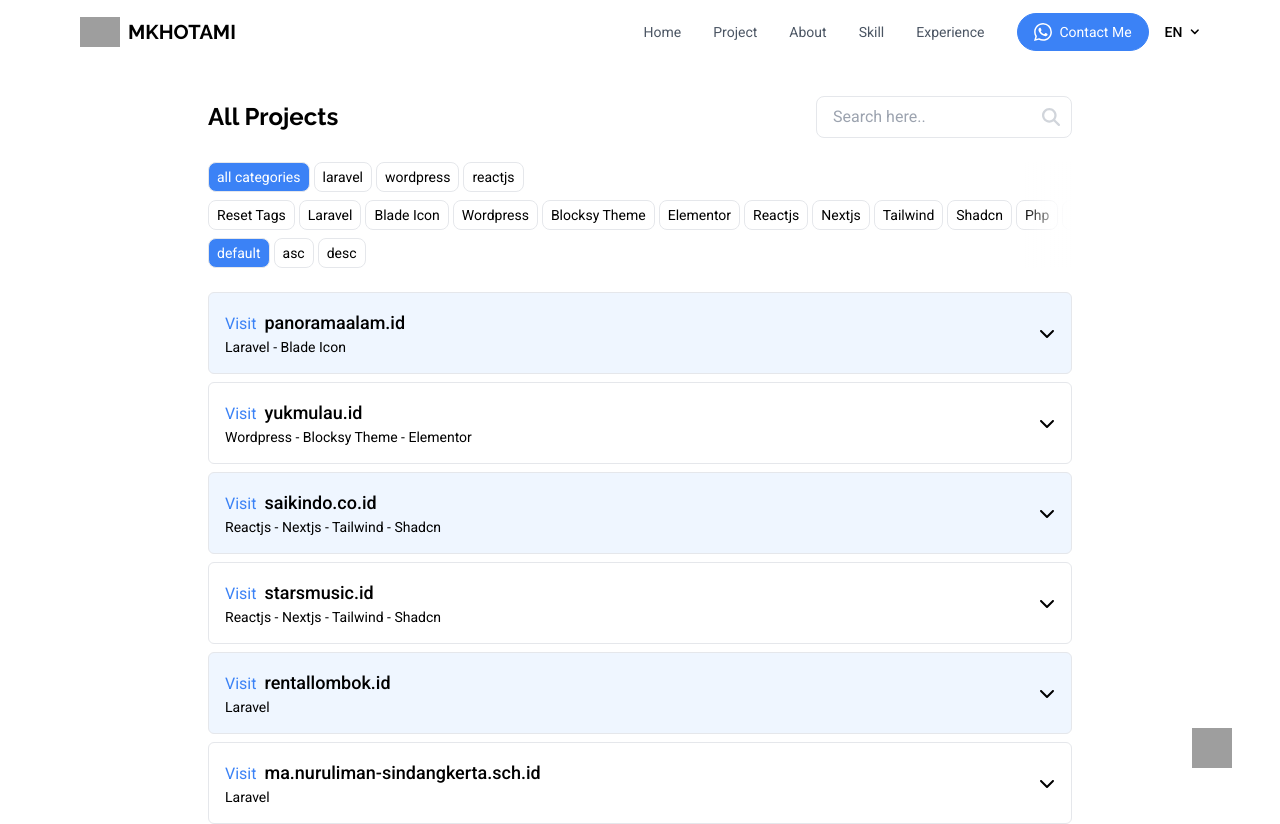
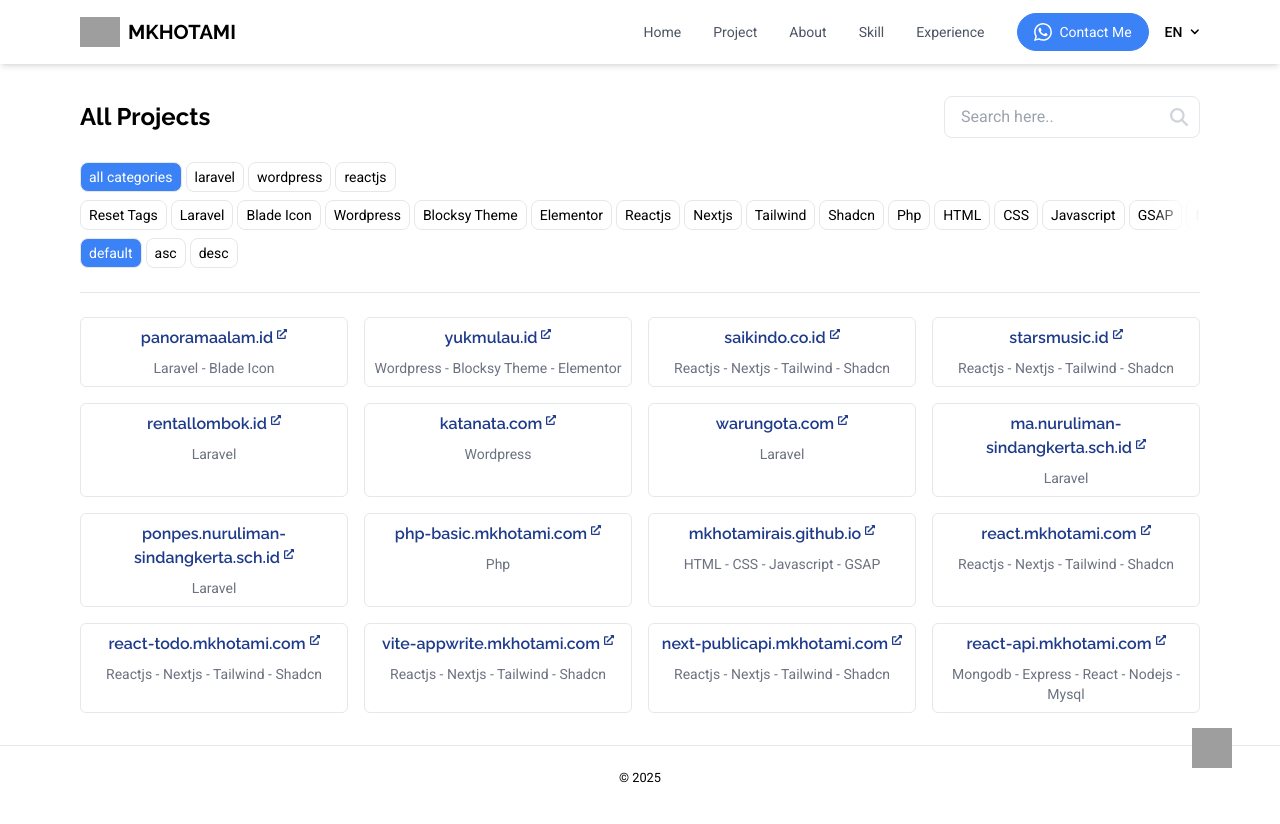
Before and after one commit to mkhotamirais/portfolio, a React (Vite) app: page /projects in a window 1280 px wide. Shown: the top 824 px of the page. Built offline with nearby package versions, Linux system fonts and the light colour scheme; grey boxes are pictures that could not be loaded.

Commit message:
banyak perubahan

```diff
--- a/src/components/Layout.tsx
+++ b/src/components/Layout.tsx
@@ -31,9 +31,9 @@ export default function Layout({ children }: LayoutProps) {
   }, []);
 
   return (
-    <React.Fragment>
+    <div className="flex flex-col min-h-screen">
       {/* header */}
-      <header className="h-16 bg-white/80 sticky top-0 z-50 backdrop-blur">
+      <header className="h-16 bg-white/80 sticky top-0 z-50 backdrop-blur shadow-md">
         <div className="container h-full">
           <div className="flex h-full items-center justify-between">
             <Logo />
@@ -99,7 +99,7 @@ export default function Layout({ children }: LayoutProps) {
       </header>
 
       {/* main */}
-      <main>{children}</main>
+      <main className="grow">{children}</main>
 
       {/* footer */}
       <footer className="h-16 border-t">
@@ -132,6 +132,6 @@ export default function Layout({ children }: LayoutProps) {
           />
         </a>
       </div>
-    </React.Fragment>
+    </div>
   );
 }
--- a/src/lib.ts
+++ b/src/lib.ts
@@ -157,6 +157,18 @@ export const projects: ProjectsData[] = [
     "web-description": "later",
   },
   {
+    "domain-name": "katanata.com",
+    "website-type": "writing service",
+    tools: ["Wordpress"],
+    "web-description": "later",
+  },
+  {
+    "domain-name": "warungota.com",
+    "website-type": "Online Shop",
+    tools: ["Laravel"],
+    "web-description": "later",
+  },
+  {
     "domain-name": "ma.nuruliman-sindangkerta.sch.id",
     "website-type": "School Profile",
     tools: ["Laravel"],
@@ -169,22 +181,10 @@ export const projects: ProjectsData[] = [
     "web-description": "later",
   },
   {
-    "domain-name": "warung.mkhotami.com",
-    "website-type": "Online Shop",
-    tools: ["Laravel"],
-    "web-description": "later",
-  },
-  {
     "domain-name": "php-basic.mkhotami.com",
     "website-type": "Catatan website",
     tools: ["Php"],
     "web-description": "later",
-  },
-  {
-    "domain-name": "profile.mkhotami.com",
-    "website-type": "Company Profile",
-    tools: ["Reactjs", "Nextjs", "Tailwind", "Shadcn"],
-    "web-description": "https://profile-mkhotami.vercel.app: later",
   },
   {
     "domain-name": "mkhotamirais.github.io",
--- a/src/locales/en/common.json
+++ b/src/locales/en/common.json
@@ -16,7 +16,7 @@
         "description": "I Built dynamic, responsive web applications and created seamless user experiences with efficient code.",
         "hero-btn": {
           "download": ["Download CV", "Download", "Preview"],
-          "contact": "Contact Me"
+          "project-btn": "My Projects"
         }
       },
       "project": {
--- a/src/locales/id/common.json
+++ b/src/locales/id/common.json
@@ -16,7 +16,7 @@
         "description": "Saya membangun aplikasi web dinamis dan responsif serta menciptakan pengalaman pengguna yang mulus dengan kode yang efisien.",
         "hero-btn": {
           "download": ["Unduh CV", "Unduh", "Pratinjau"],
-          "contact": "Hubungi Saya"
+          "project-btn": "Proyek Saya"
         }
       },
       "project": {
--- a/src/pages/Home.tsx
+++ b/src/pages/Home.tsx
@@ -82,9 +82,9 @@ export default function Home() {
                   </div>
                 </div>
               </div>
-              <a href="#contact">
+              <a href="/projects">
                 <Button className="lg:px-6 lg:py-3" variant="bordered">
-                  {t("home.hero.hero-btn.contact")}
+                  {t("home.hero.hero-btn.project-btn")}
                 </Button>
               </a>
             </div>
--- a/src/pages/Projects.tsx
+++ b/src/pages/Projects.tsx
@@ -1,10 +1,11 @@
-import { FaChevronDown, FaMagnifyingGlass } from "react-icons/fa6";
+import { FaMagnifyingGlass } from "react-icons/fa6";
 import { ProjectsData } from "../types";
 import React, { ChangeEvent, MouseEvent, useState } from "react";
 import { useTranslation } from "react-i18next";
 import { Helmet } from "react-helmet-async";
 import Layout from "../components/Layout";
 import { projects } from "../lib";
+import { FaExternalLinkAlt } from "react-icons/fa";
 
 const badges = Array.from(new Set(projects.flatMap((project) => project.tools)));
 const categories = ["all categories", "laravel", "wordpress", "reactjs"];
@@ -16,7 +17,7 @@ export default function Projects() {
   const [cari, setCari] = useState("");
   const [selectedBadge, setSelectedBadge] = useState<string[]>([]);
   const [selectedCategory, setSelectedCategory] = useState<string>("");
-  const [openAcc, setOpenAcc] = useState<number | null>(null);
+  // const [openAcc, setOpenAcc] = useState<number | null>(null);
   const [selectedSort, setSelectedSort] = useState<(typeof sort)[number]>("default");
 
   const filteredProjects = projects
@@ -58,7 +59,7 @@ export default function Projects() {
         <title>{t("meta.projects.title")}</title>
         <meta name="description" content={`${t("meta.projects.description")}`} />
       </Helmet>
-      <div className="px-4 max-w-4xl mx-auto py-8">
+      <div className="container py-8">
         {/* Title and Search */}
         <div className="flex flex-col sm:flex-row items-center justify-between gap-4 mb-6">
           <h1 className="text-2xl font-bold min-w-max">All Projects</h1>
@@ -134,33 +135,41 @@ export default function Projects() {
           </div>
         </div>
 
+        <br />
+        <hr />
         {/* No result */}
         {filteredProjects.length === 0 && <div className="py-8 italic">{t("other.no-result")}</div>}
 
         {/* Result */}
-        <div className="mt-6">
+        <div className="mt-6 grid grid-cols-1 sm:grid-cols-2 lg:grid-cols-4 gap-1 sm:gap-2 lg:gap-4">
           {filteredProjects.map((project: ProjectsData, i) => (
             <div
               key={i}
-              onMouseEnter={() => setOpenAcc(i)}
-              onMouseLeave={() => setOpenAcc(null)}
-              className="border mb-2 rounded-md p-4 overflow-x-scroll odd:bg-blue-50"
+              // onMouseEnter={() => setOpenAcc(i)}
+              // onMouseLeave={() => setOpenAcc(null)}
+              className="border rounded-md p-2 overflow-x-scroll"
             >
-              <div className="title flex items-center justify-between">
-                <div className="">
-                  <div className="">
-                    <a href={`https://${project["domain-name"]}`} className="text-blue-500 mr-2">
-                      Visit
-                    </a>
-                    <span className="text-lg font-medium">{project["domain-name"]}</span>
-                  </div>
-                  <div className="text-sm">{project.tools.join(" - ")}</div>
-                </div>
-                <FaChevronDown className={`${openAcc === i ? "rotate-180" : ""} transition-all`} />
+              <div className="title flex flex-col items-center space-y-2">
+                <a
+                  href={`https://${project["domain-name"]}`}
+                  target="_blank"
+                  rel="noreferrer noopener"
+                  className="text-blue-900 hover:underline"
+                >
+                  <h3 className="text-center font-semibold">
+                    {project["domain-name"]}
+                    <sup>
+                      <FaExternalLinkAlt className="inline-block ml-1 text-[10px]" />
+                    </sup>
+                  </h3>
+                </a>
+                <p className="text-sm text-center text-gray-500">{project.tools.join(" - ")}</p>
+
+                {/* <FaChevronDown className={`${openAcc === i ? "rotate-180" : ""} transition-all`} /> */}
               </div>
-              <div className={`${openAcc === i ? "active" : ""} overflow-hidden acc-project-desc transition-all`}>
+              {/* <div className={`${openAcc === i ? "active" : ""} overflow-hidden acc-project-desc transition-all`}>
                 <p className="mt-2">{project["web-description"]}</p>
-              </div>
+              </div> */}
             </div>
           ))}
         </div>
```
